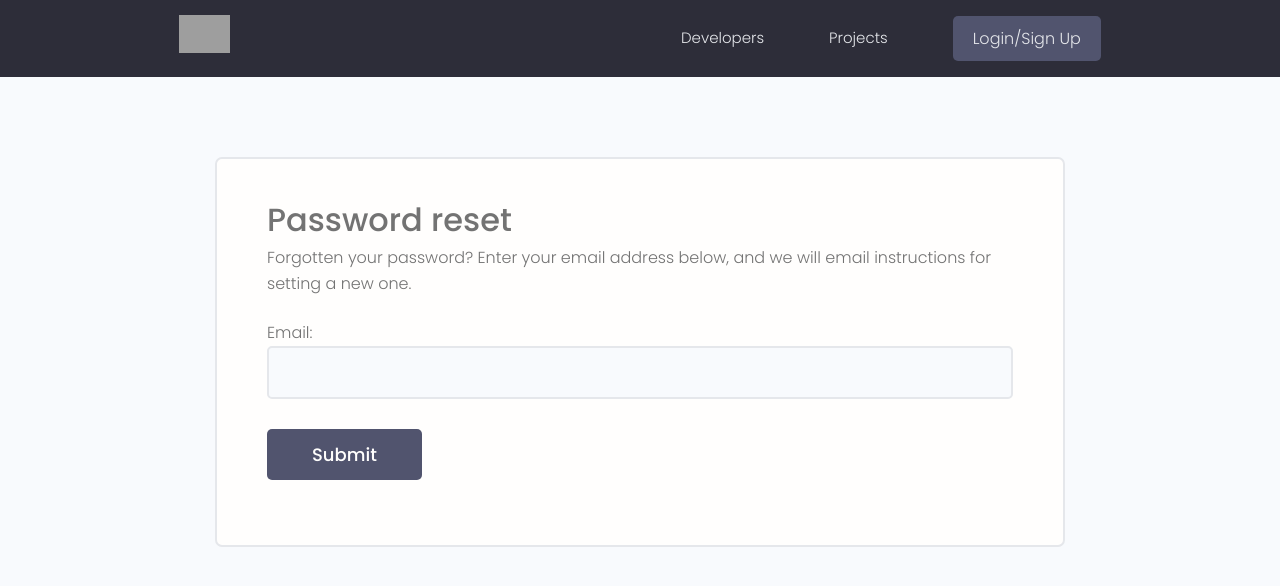
After one commit to Kwyjib0/Dev-Search, a Django app: page /reset_password/ in a window 1280 px wide. The commit adds this page. Shown: the top 586 px of the page. Run offline with Django 3.2, Linux system fonts and the light colour scheme; some libraries are stand-ins or nearby versions; grey boxes are pictures that could not be loaded.

Commit message:
password reset

```diff
--- a/devsearch/urls.py
+++ b/devsearch/urls.py
@@ -17,13 +17,34 @@ from django.contrib import admin
 from django.urls import path, include
 from django.conf import settings
 from django.conf.urls.static import static
-
+# django authentication system/ auth views, we're using for pw reset
+from django.contrib.auth import views as auth_views
 
 urlpatterns = [
     path('admin/', admin.site.urls),
     path('projects/', include('projects.urls')),
     path('', include('users.urls')),
+
+    # built-in class based views for pw reset see comments at bottom rendered w/ .as_view() method; naming has to match django documentation; django provides built-in templates; if want to customize must create own and enter template_name as attribute to view call:
+    # link to pw reset page
+    path('reset_password/', auth_views.PasswordResetView.as_view(template_name='reset_password.html'),
+         name="reset_password"),
+    # confirmation that pw reset email sent
+    path('reset_password_sent/', auth_views.PasswordResetDoneView.as_view(template_name='reset_password_sent.html'),
+         name="password_reset_done"),
+    # link in pw reset instructions email that was sent, <uidb64> encodes user id in base 64 encryption and token is passed in
+    path('reset/<uidb64>/<token>/', auth_views.PasswordResetConfirmView.as_view(template_name='reset.html'),
+         name="password_reset_confirm"),
+    # pw reset success message
+    path('reset_password_complete/', auth_views.PasswordResetCompleteView.as_view(template_name='reset_password_complete.html'),
+         name="password_reset_complete"),
+
 ]
 
 urlpatterns += static(settings.MEDIA_URL, document_root=settings.MEDIA_ROOT)
 urlpatterns += static(settings.STATIC_URL, document_root=settings.STATIC_ROOT)
+
+# 1 - User submits email for reset              //PasswordResetView.as_view()           //name="reset_password"
+# 2 - Email sent message                        //PasswordResetDoneView.as_view()        //name="passsword_reset_done"
+# 3 - Email with link and reset instructions    //PasswordResetConfirmView()            //name="password_reset_confirm"
+# 4 - Password successfully reset message       //PasswordResetCompleteView.as_view()   //name="password_reset_complete"
--- /dev/null
+++ b/templates/reset_password.html
@@ -0,0 +1,46 @@
+{% extends 'main.html' %}
+
+{% block content %}
+
+<style>
+    input[type='text'],
+    input[type='email'],
+    input[type='password'] {
+        min-width: 24rem;
+        width: 100%;
+        padding: 1.2rem 1.5rem;
+        border-radius: 0.5rem;
+        border: 2px solid var(--color-light);
+        transition: all 0.3s ease-in-out;
+        background-color: var(--color-bg);
+    }
+
+    input[type='text']:focus,
+    input[type='email']:focus,
+    input[type='password']:focus,
+    input[type='text']:active,
+    input[type='email']:active,
+    input[type='password']:active {
+        outline: none;
+        border: 2px solid var(--color-main);
+    }
+</style>
+
+    <!-- Main Section -->
+    <main class="formPage my-xl">
+        <div class="content-box">
+            <div class="formWrapper">
+                <h3>Password reset</h3>
+                <p>Forgotten your password? Enter your email address below, and we will email instructions for setting a new one.</p>
+                <br>
+
+<!--from django github repo can find form (called form_class) for this view & reference this with a form tag; class based view passes this form into template by default-->
+            <form class="form" method="POST">
+                {% csrf_token %}
+                {{form.as_p}}
+                <input class="btn btn--sub btn--lg  my-md" type="submit" value="Submit" />
+            </form>
+        </div>
+    </div>
+</main>
+{% endblock content %}
--- a/users/templates/users/login_register.html
+++ b/users/templates/users/login_register.html
@@ -79,7 +79,7 @@
         </div>
         <div class="auth__actions">
           <input class="btn btn--sub btn--lg" type="submit" value="Log In" />
-          <a href="forgetpassword.html">Forget Password?</a>
+          <a href="{% url 'reset_password' %}">Forget Password?</a>
         </div>
       </form>
       <div class="auth__alternative">
```
Also changed, not shown: templates/reset.html (added, +46 -0 lines), templates/reset_password_complete.html (added, +16 -0 lines), templates/reset_password_sent.html (added, +18 -0 lines), db.sqlite3.
